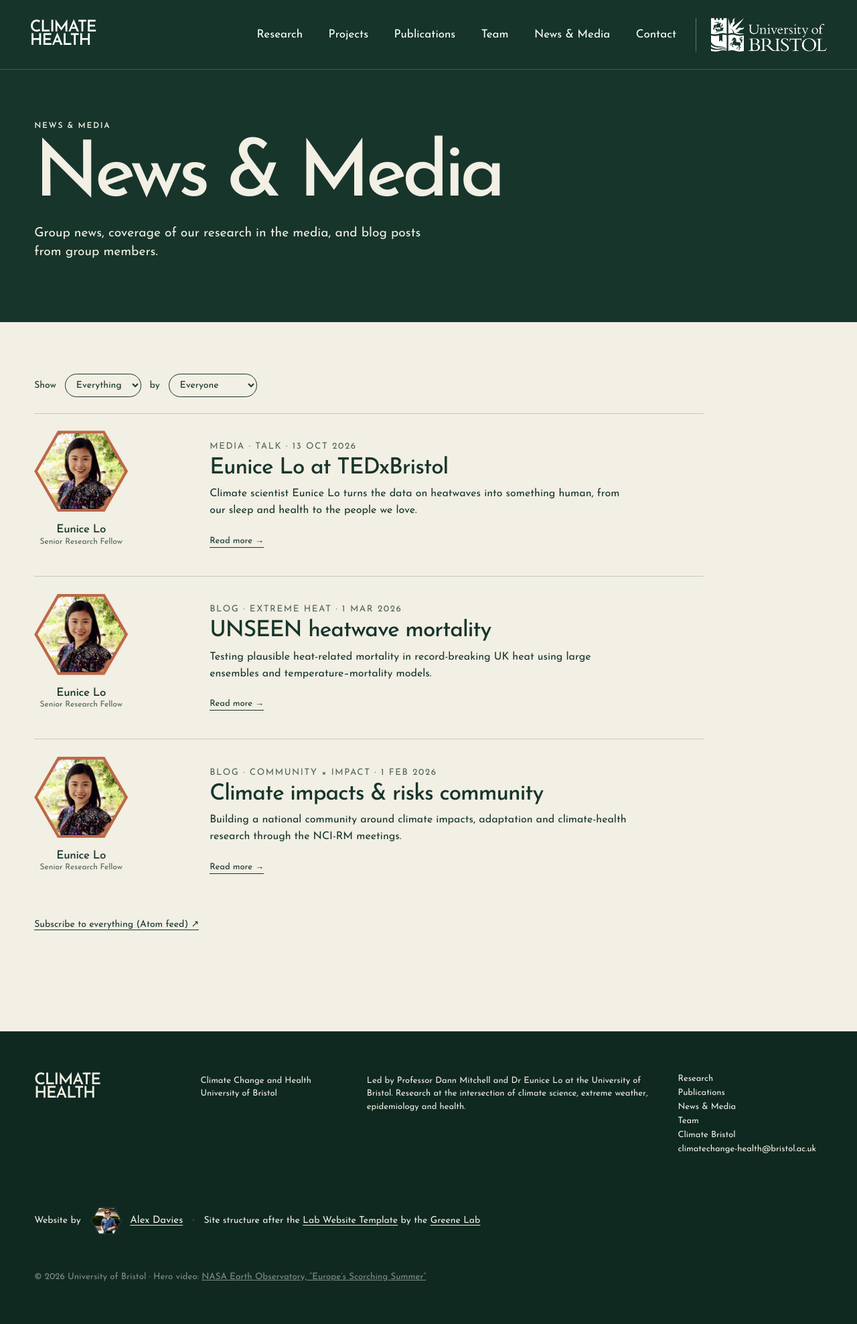
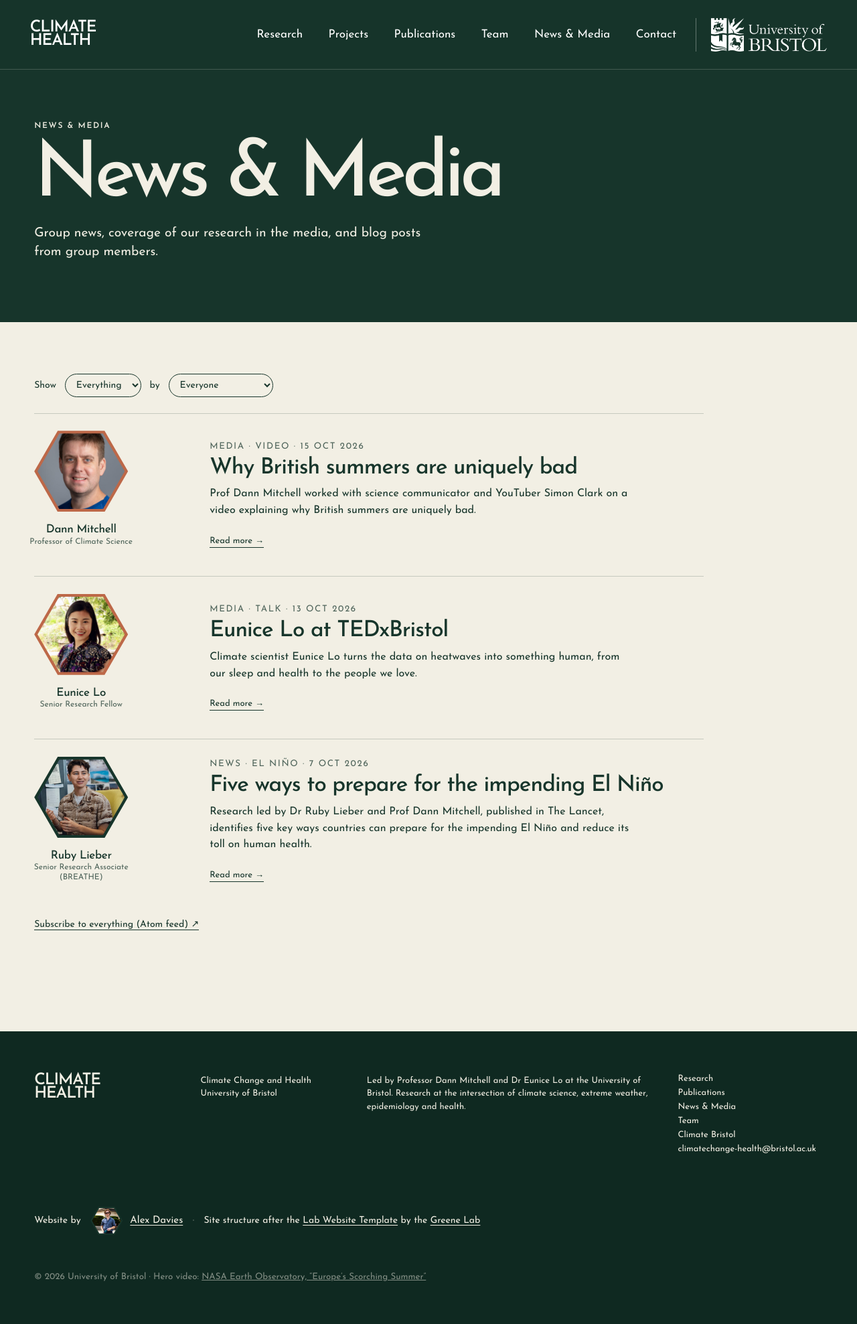
Before and after one commit to alexodavies/bristol-climate-health-page, a Jekyll site: the page built from news.md, in a window 1280 px wide. Shown: the whole page at 67% size. Built offline with Jekyll 4.4.1, drawn with Linux system fonts in a browser that asks for light colours.

Commit message:
New news/media posts and increased subtitle font size on splash

```diff
--- a/_posts/2026-02-01-nci-rm-community.md
+++ /dev/null
@@ -1,11 +0,0 @@
----
-title: Climate impacts & risks community
-tag: Community × impact
-image: /assets/images/systems.jpg
-author: eunice-lo
-link: https://www.climatebristol.org/projects/nci-rm/
-excerpt: Building a national community around climate impacts, adaptation and climate-health research through the NCI-RM meetings.
----
-The NCI-RM meetings bring together researchers working on climate impacts, adaptation and climate-health research across the UK.
-
-[Explore NCI-RM →](https://www.climatebristol.org/projects/nci-rm/)
--- a/_posts/2026-03-01-unseen-heatwave-mortality.md
+++ /dev/null
@@ -1,11 +0,0 @@
----
-title: UNSEEN heatwave mortality
-tag: Extreme heat
-image: /assets/images/hero.jpg
-author: eunice-lo
-link: https://www.bristol.ac.uk/cabot/what-we-do/heatwave-mortality/
-excerpt: Testing plausible heat-related mortality in record-breaking UK heat using large ensembles and temperature–mortality models.
----
-We use large climate-model ensembles to explore plausible extreme heat events beyond those in the observed record, and combine them with temperature–mortality models to estimate how many deaths such events could cause.
-
-[Read the full project →](https://www.bristol.ac.uk/cabot/what-we-do/heatwave-mortality/)
--- /dev/null
+++ b/_posts/2026-10-08-el-nino-lancet-preparedness.md
@@ -0,0 +1,23 @@
+---
+title: Five ways to prepare for the impending El Niño
+category: news
+author: ruby-lieber
+tag: El Niño
+image: /assets/images/water.jpg
+paper: 10.1016/s0140-6736(26)01826-x
+link: https://www.linkedin.com/posts/our-climate-scientists-are-at-the-forefront-ugcPost-7513878709968236544-HxNM/
+excerpt: Research led by Dr Ruby Lieber and Prof Dann Mitchell, published in The Lancet, identifies five key ways countries can prepare for the impending El Niño and reduce its toll on human health.
+---
+{% include linkedin.html url="https://www.linkedin.com/posts/our-climate-scientists-are-at-the-forefront-ugcPost-7513878709968236544-HxNM/" title="LinkedIn post on the Lancet El Niño preparedness research" %}
+
+Research led by Dr Ruby Lieber and Prof Dann Mitchell, published in The Lancet, has identified five key ways countries across the globe can be better prepared for the impending El Niño, and reduce its potentially devastating toll on human health.
+
+The points are:
+
+1. The United Nations, and other international bodies, must address the urgent need to protect health and prevent disease when El Niño is officially declared.
+2. National governments should be supported to assess the effects of El Niño on population health and to implement necessary precautions, including early-warning systems.
+3. Scale up El Niño-focused climate-health attribution studies and use the findings to inform and shape policy and practice.
+4. Continuously review the health effects of El Niño to gain a comprehensive picture of its evolving impact and help identify and address any evidence gaps.
+5. Assess the cost-effectiveness of climate-health measures taken, such as early warning systems, bolstering health system capacity, urban flood protection and food system resilience actions.
+
+Ruby said: “We know the number of people affected by climate-related disasters is strongly influenced by the El Niño cycle, but there is little evidence available establishing how much of the health burden can be attributed to climate change and how much was driven by El Niño. Since the current El Niño pushes many regions into more extreme climates, there’s a pressing and unprecedented need to better understand, measure and pinpoint the different dangers for individual countries and places.”
--- /dev/null
+++ b/_posts/2026-10-16-why-british-summers-are-uniquely-bad.md
@@ -0,0 +1,13 @@
+---
+title: Why British summers are uniquely bad
+category: media
+author: dann-mitchell
+tag: Video
+projects: [breathe]
+image: /assets/images/heat.jpg
+link: https://www.youtube.com/watch?v=ZfJzRpmbPuY
+excerpt: Prof Dann Mitchell worked with science communicator and YouTuber Simon Clark on a video explaining why British summers are uniquely bad.
+---
+{% include youtube.html url="https://www.youtube.com/watch?v=ZfJzRpmbPuY" title="Why British summers are uniquely bad" %}
+
+Prof Dann Mitchell has worked with Simon Clark, Science Communication and YouTube expert, to create a video on Why British summers are uniquely bad. This has been funded by the BREATHE project (Wellcome Trust).
--- a/assets/css/main.css
+++ b/assets/css/main.css
@@ -282,4 +282,5 @@
 
 .prose iframe,.prose video{display:block;width:100%;max-width:100%;aspect-ratio:16/9;height:auto;border:0;margin:1.5rem 0}
 .proj-team{display:flex;flex-wrap:wrap;gap:.5rem 1.2rem;font-size:14px;margin:1rem 0 0}
-.hero-themes{margin:1.2rem 0 2rem;font-size:clamp(14px,1.2vw,17px);letter-spacing:.06em;font-weight:600}.hero-themes span{opacity:.5;margin:0 .5em}
+.hero-themes{margin:1.2rem 0 2rem;font-size:clamp(18px,2vw,30px);line-height:1.3;letter-spacing:.03em;font-weight:600}.hero-themes span{opacity:.5;margin:0 .5em}
+.prose iframe.embed-linkedin{aspect-ratio:auto;max-width:504px;width:100%}
```
Also changed, not shown: HOW-TO-EDIT.md (+10 -1 lines), _includes/linkedin.html (added, +13 -0 lines), _projects/breathe.md (+1 -1 lines).
